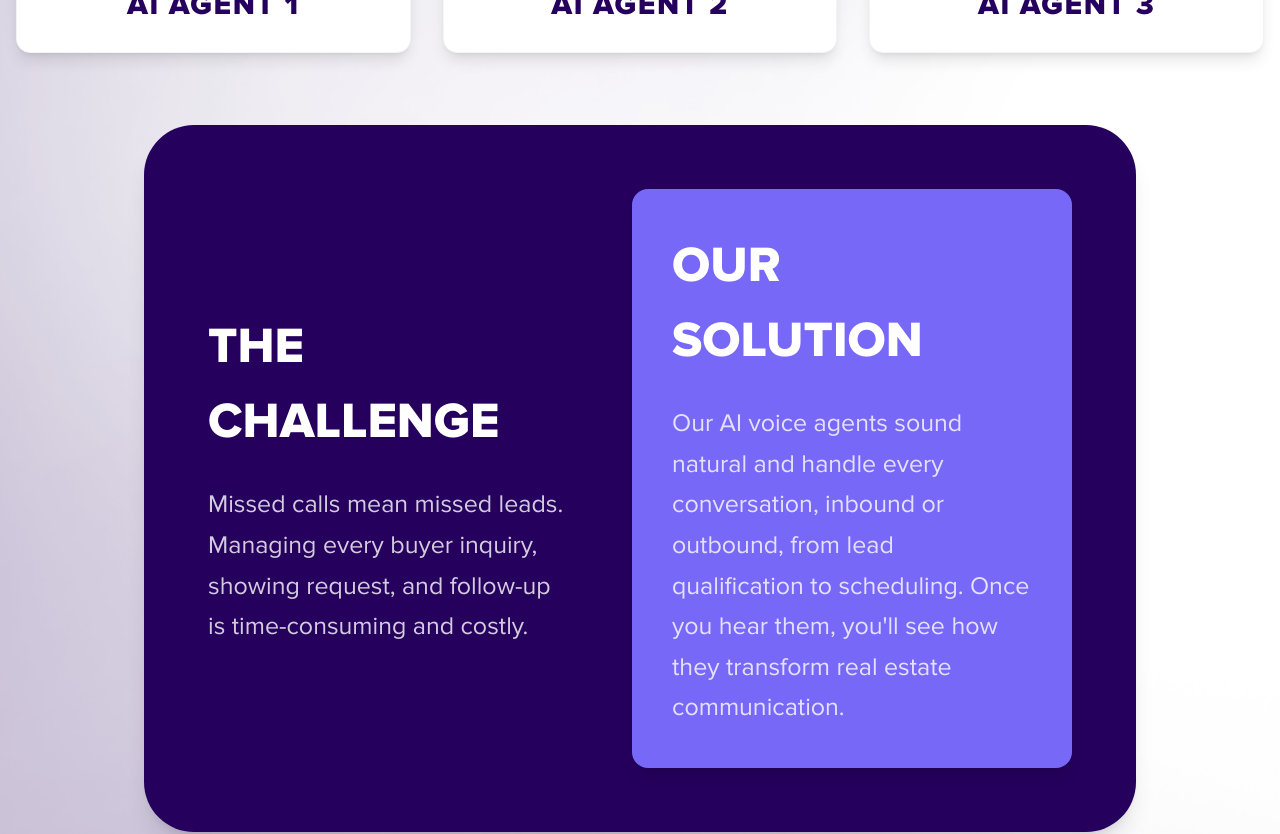
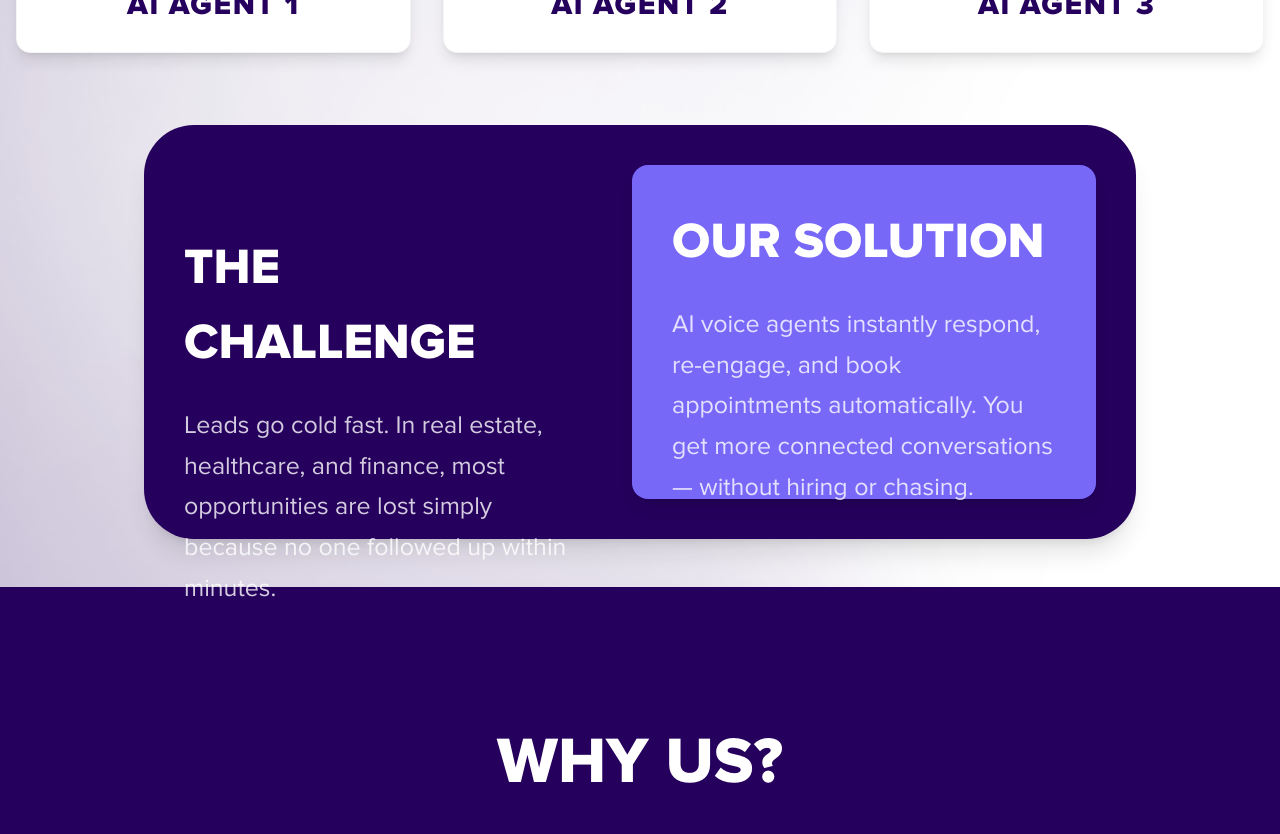
Before and after one commit to rod-mindsheep/stellarvoiceagents, a Next.js app: page / in a window 1280 px wide. Shown: the part 1060-1894 px from the top of the page. Built offline with nearby package versions, Linux system fonts and the light colour scheme.

Commit message:
Update ChallengeSolution.jsx

```diff
--- a/src/components/sections/ChallengeSolution.jsx
+++ b/src/components/sections/ChallengeSolution.jsx
@@ -4,27 +4,27 @@ const ChallengeSolutionSection = () => {
   return (
     <div className="flex justify-center items-center py-12 md:max-w-[80vw] md:min-w-[80vw] md:w-[80vw] w-[95vw]">
       {/* Outer container for the whole section, centered and with max width */}
-      <div className="w-full mx-auto px-4">
+      <div className="w-full px-4 mx-auto">
         {/* Main content box with dark purple background and rounded corners */}
-        <div className="bg-[#25005D] rounded-[30px] md:rounded-[50px] p-6 md:p-10 lg:p-16 shadow-xl flex flex-col lg:flex-row items-center justify-items-center gap-8">
+        <div className="bg-[#25005D] rounded-[30px] md:rounded-[50px] p-6 md:p-10 shadow-xl flex flex-col lg:flex-row items-center justify-items-center gap-8">
 
           {/* Left Side: The Challenge */}
-          <div className="flex-1 text-white pr-0 lg:pr-8 text-center md:text-left">
+          <div className="flex-1 pr-0 text-center text-white lg:pr-8 md:text-left h-[165px] md:h-[202px] w-[313px] md:w-[521px]">
             <h2 className="text-[30px] md:text-[50px] font-extrabold mb-6">
               THE CHALLENGE
             </h2>
             <p className="text-[20px] md:text-[25px] leading-relaxed opacity-80 normal-case">
-              Missed calls mean missed leads. Managing every buyer inquiry, showing request, and follow-up is time-consuming and costly.
+              Leads go cold fast. In real estate, healthcare, and finance, most opportunities are lost simply because no one followed up within minutes.
             </p>
           </div>
 
           {/* Right Side: Our Solution (with its own distinct background) */}
-          <div className="flex-1 bg-[#7868F8] rounded-2xl p-6 md:p-10 shadow-lg text-center md:text-left">
+          <div className="flex-1 bg-[#7868F8] rounded-2xl p-6 md:p-10 shadow-lg text-center md:text-left w-[302.83px] md:w-[617px] h-[288px] md:h-[334px]">
             <h2 className="text-[30px] md:text-[50px] font-extrabold text-white mb-6">
               OUR SOLUTION
             </h2>
             <p className="text-[20px] md:text-[25px] leading-relaxed text-white opacity-80 normal-case">
-              Our AI voice agents sound natural and handle every conversation, inbound or outbound, from lead qualification to scheduling. Once you hear them, you'll see how they transform real estate communication.
+              AI voice agents instantly respond, re-engage, and book appointments automatically. You get more connected conversations — without hiring or chasing.
             </p>
           </div>
 
@@ -34,5 +34,4 @@ const ChallengeSolutionSection = () => {
   );
 };
 
-
 export default ChallengeSolutionSection;
```
